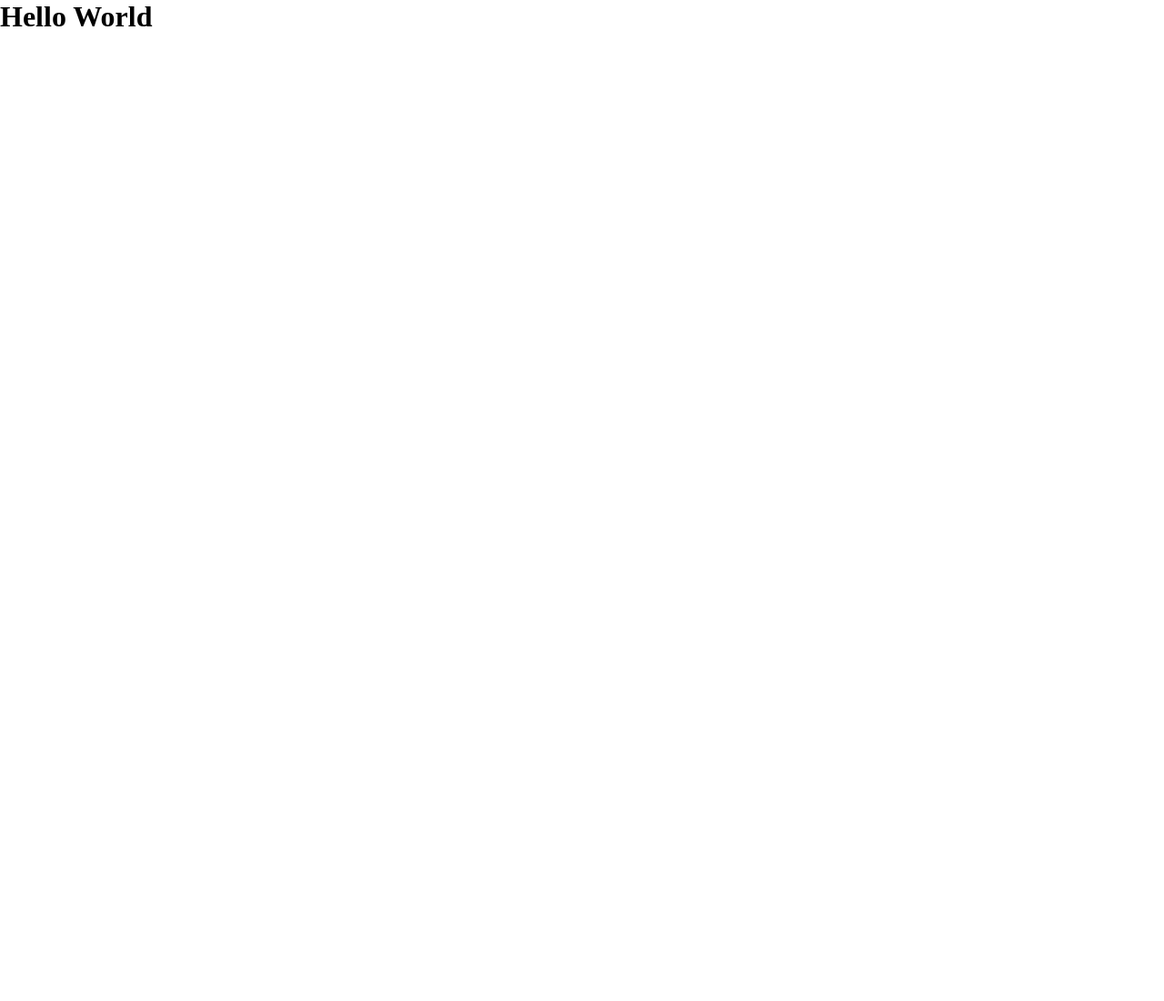
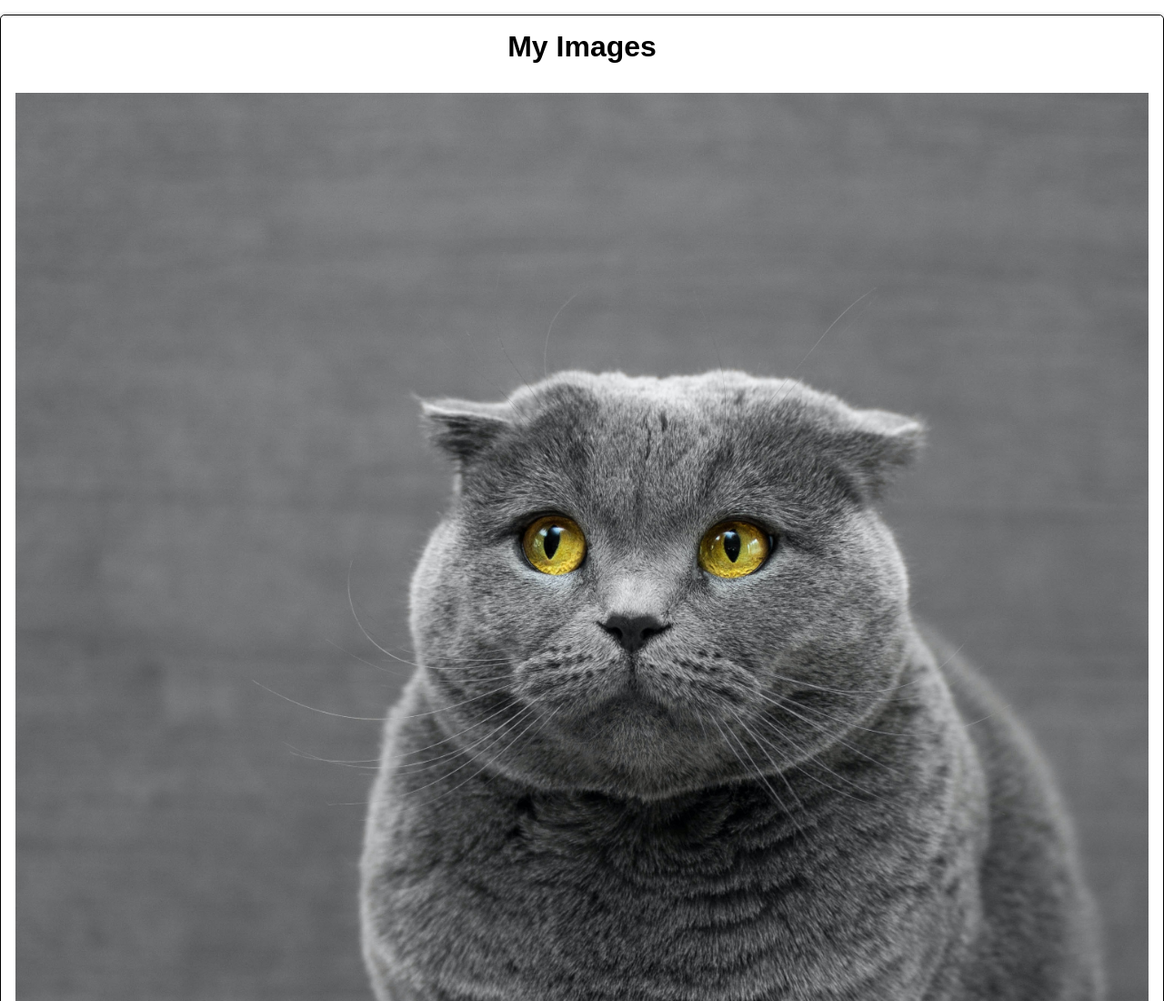
Before and after one commit to rahmatsoleh/sharing-tips-webpack, a website built with webpack: page src/index.html in a window 1280 px wide. Shown: the top 1100 px of the page at 91% size. Before the commit the page ends 800 px from the top, so only its background shows below. Built offline with nearby package versions, Linux system fonts and the light colour scheme.

Commit message:
Try images without plugin

```diff
--- a/src/index.html
+++ b/src/index.html
@@ -7,6 +7,6 @@
     <title>Latihan Webpack</title>
 </head>
 <body>
-    <h1>Hello World</h1>
+    <my-component></my-component>
 </body>
 </html>
--- /dev/null
+++ b/src/script/component.js
@@ -0,0 +1,16 @@
+class Component extends HTMLElement {
+    connectedCallback(){
+        this.render();
+    }
+
+    render(){
+        this.innerHTML = `
+            <div>
+                <h1>My Images</h1>
+                <img src="../public/images/cat.jpg" alt="Images"/>
+            </div>
+        `;
+    }
+}
+
+customElements.define('my-component', Component);
--- a/src/script/index.js
+++ b/src/script/index.js
@@ -1,3 +1,4 @@
 import '../style/style.css';
+import './component.js';
 
 console.log('Hello Coders');
--- a/src/style/style.css
+++ b/src/style/style.css
@@ -1,4 +1,23 @@
 * {
   padding: 0;
   margin: 0;
+  font-family: Arial, Helvetica, sans-serif;
 }
+
+div {
+  text-align: center;
+  border-radius: 5px;
+  border: 1px solid black;
+  box-shadow: 0 0 5px rgba(0, 0, 0, 0.2);
+  width: fit-content;
+  margin: 1em auto;
+  padding: 1em;
+}
+
+div h1 {
+  margin-bottom: 1em;
+}
+
+div img {
+  width: 100%;
+}
--- a/webpack.common.js
+++ b/webpack.common.js
@@ -1,5 +1,4 @@
 const path = require('path');
-const webpack = require('webpack');
 const HtmlWebpackPlugin = require('html-webpack-plugin');
 
 module.exports = {
```
